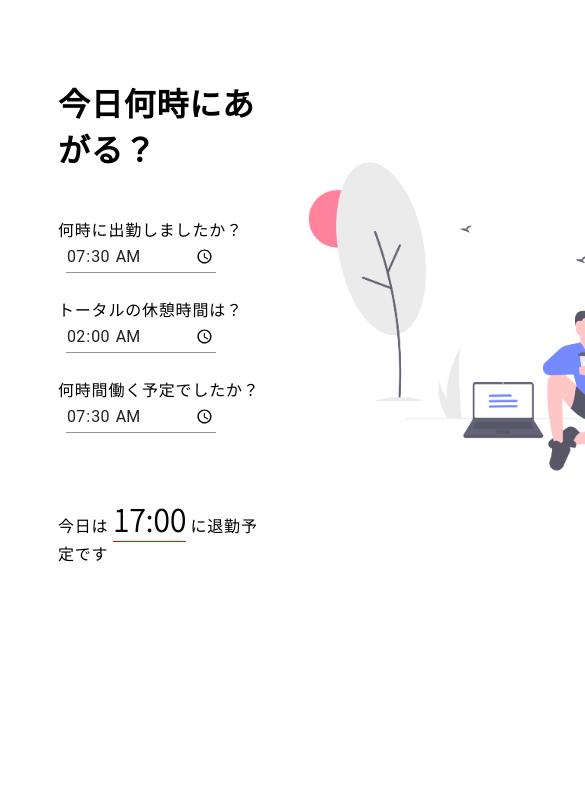
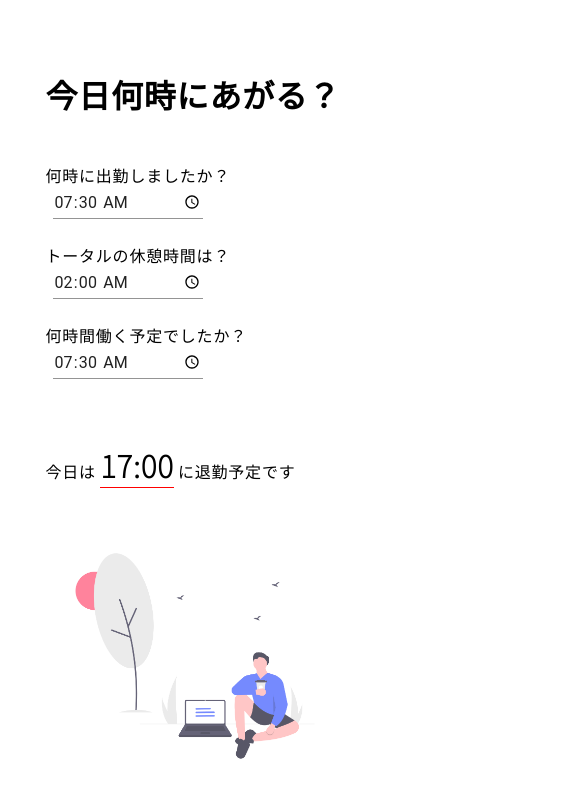
Before and after one commit to asa108/aork-time, a React (Create React App) app: page / in a window 390 px wide. Shown: the top 798 px of the page, 585 px wide, since content can reach past the window. Built offline with nearby package versions, Linux system fonts and the light colour scheme.

Commit message:
changed style for mobile

```diff
--- a/src/App.scss
+++ b/src/App.scss
@@ -1,6 +1,14 @@
 .app{
   display: flex;
-  padding:50px ;
+  margin: 50px auto;
+  width: 70%;
+
+    @media screen and (max-width:800px){
+     width: 80%;
+     flex-direction:column;
+    //  margin: 50px auto;
+    }
+
 
   .homepage_container{
     width: 50%;
@@ -10,9 +18,19 @@
     width: 50%;
     text-align: center;
     margin: auto;
+
+        @media screen and (max-width:800px){
+    width: 300px;
+    margin-top: 30px;
+    }
+
     .img{
       width: 450px;
       opacity: 0.8;
+
+    @media screen and (max-width:800px){
+    width: 300px;
+    }
     }
   }
 }
```
